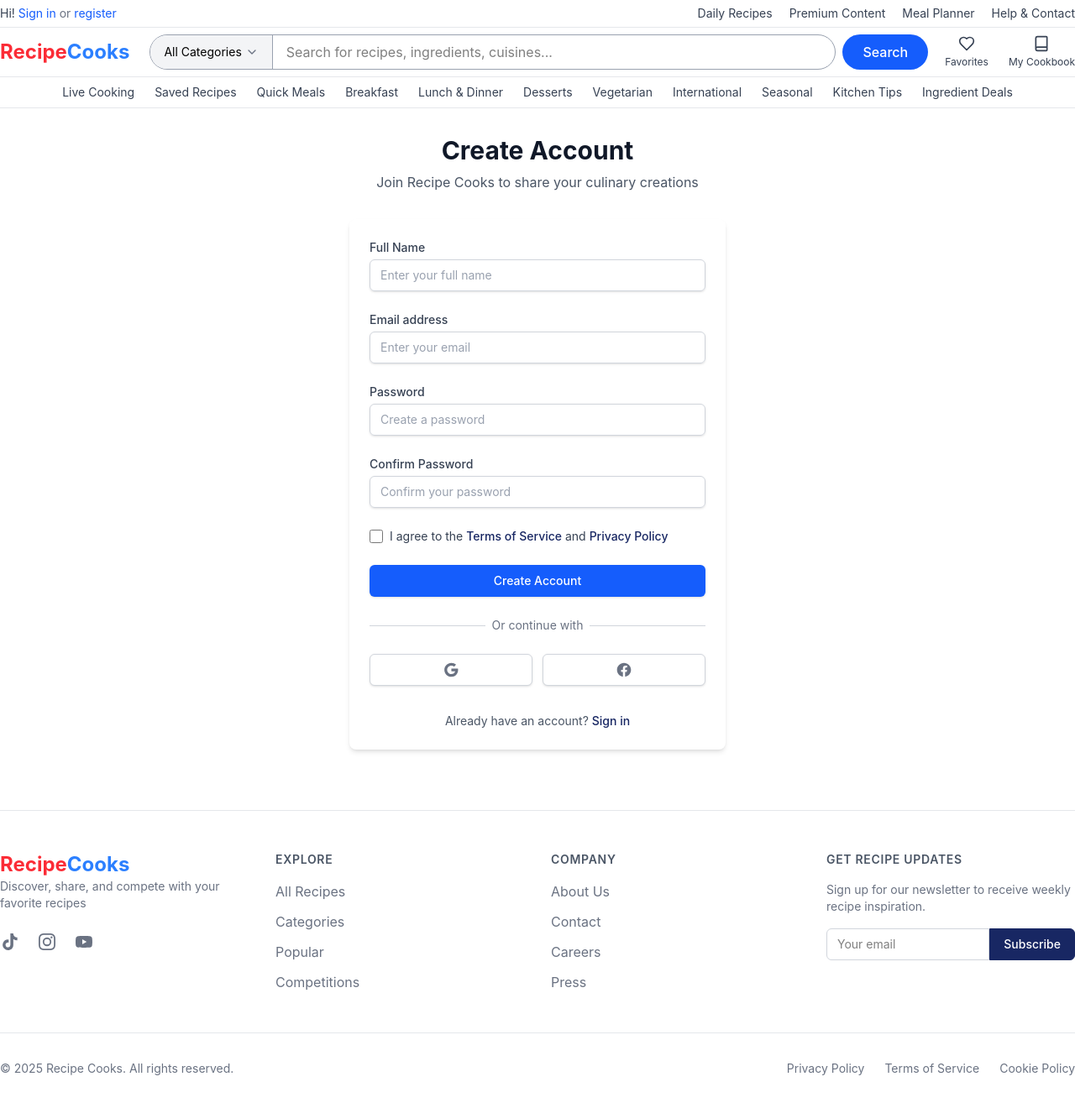
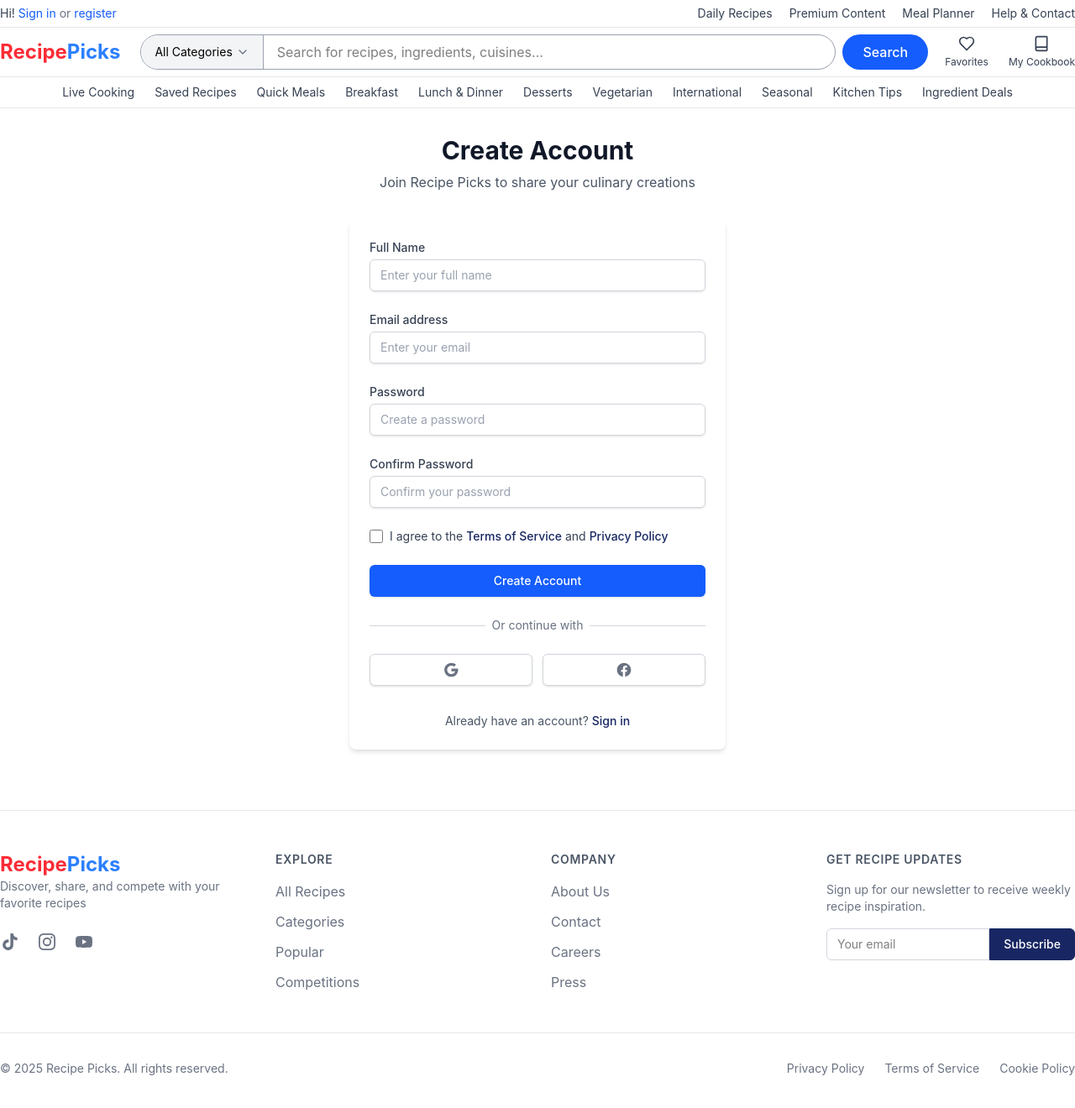
Before and after one commit to avico-global/recipe-chef, a Next.js app: page /register in a window 1280 px wide. Shown: the top 1320 px of the page at 84% size. Built offline with nearby package versions, Linux system fonts and the light colour scheme.

Commit message:
update logo

```diff
--- a/components/Footer.jsx
+++ b/components/Footer.jsx
@@ -13,7 +13,7 @@ const Footer = () => {
             <Link href="/" className="flex-shrink-0 flex items-center mr-6">
               <span className="text-2xl font-bold">
                 <span className="text-red-500">Recipe</span>
-                <span className="text-blue-500">Cooks</span>
+                <span className="text-blue-500">Picks</span>
               </span>
             </Link>
             <p className="text-sm text-gray-500 mb-6">
@@ -189,7 +189,7 @@ const Footer = () => {
         <div className="mt-12 pt-8 border-t border-gray-200">
           <div className="flex flex-col md:flex-row md:justify-between md:items-center">
             <p className="text-sm text-gray-500">
-              &copy; {new Date().getFullYear()} Recipe Cooks. All rights
+              &copy; {new Date().getFullYear()} Recipe Picks. All rights
               reserved.
             </p>
             <div className="mt-4 md:mt-0 flex space-x-6">
--- a/components/Navbar.jsx
+++ b/components/Navbar.jsx
@@ -106,7 +106,7 @@ const Navbar = () => {
           <Link href="/" className="flex-shrink-0 flex items-center mr-6">
             <span className="text-2xl font-bold">
               <span className="text-red-500">Recipe</span>
-              <span className="text-blue-500">Cooks</span>
+              <span className="text-blue-500">Picks</span>
             </span>
           </Link>
 
--- a/pages/index.jsx
+++ b/pages/index.jsx
@@ -12,10 +12,10 @@ export default function Home() {
     <div>
       {/* Head */}
       <Head>
-        <title>Recipe Cooks - Discover and Share Delicious Recipes</title>
+        <title>Recipe Picks - Discover and Share Delicious Recipes</title>
         <meta
           name="description"
-          content="Discover, share, and compete with delicious recipes on Recipe Cooks"
+          content="Discover, share, and compete with delicious recipes on Recipe Picks"
         />
         <link rel="icon" href="/favicon.ico" />
       </Head>
--- a/pages/recipes/[id].jsx
+++ b/pages/recipes/[id].jsx
@@ -168,7 +168,7 @@ export default function RecipeDetail() {
   return (
     <>
       <Head>
-        <title>{recipe.title} - Recipe Cooks</title>
+        <title>{recipe.title} - Recipe Picks</title>
         <meta name="description" content={recipe.description} />
       </Head>
 
--- a/pages/recipes/index.jsx
+++ b/pages/recipes/index.jsx
@@ -343,8 +343,8 @@ export default function RecipesList({ cuisineTypeFromPath }) {
       <Head>
         <title>
           {cuisineTypeFromPath
-            ? `${cuisineTypeFromPath} Recipes -  Recipe Cooks`
-            : "Browse Recipes - Recipe Cooks"}
+            ? `${cuisineTypeFromPath} Recipes -  Recipe Picks`
+            : "Browse Recipes - Recipe Picks"}
         </title>
         <meta
           name="description"
--- a/pages/register.jsx
+++ b/pages/register.jsx
@@ -68,10 +68,10 @@ export default function Register() {
   return (
     <div>
       <Head>
-        <title>Create Account - Recipe Cooks</title>
+        <title>Create Account - Recipe Picks</title>
         <meta
           name="description"
-          content="Create your Recipe Cooks account to start sharing and discovering delicious recipes"
+          content="Create your Recipe Picks account to start sharing and discovering delicious recipes"
         />
         <link rel="icon" href="/favicon.ico" />
       </Head>
@@ -82,7 +82,7 @@ export default function Register() {
           <div className="text-center mb-8">
             <h1 className="text-3xl font-bold text-gray-900">Create Account</h1>
             <p className="mt-2 text-gray-600">
-              Join Recipe Cooks to share your culinary creations
+              Join Recipe Picks to share your culinary creations
             </p>
           </div>
 
--- a/pages/shorts/[id].jsx
+++ b/pages/shorts/[id].jsx
@@ -180,7 +180,7 @@ export default function ShortDetail() {
   return (
     <>
       <Head>
-        <title>{currentShort.title} - Recipe Cooks Shorts</title>
+        <title>{currentShort.title} - Recipe Picks Shorts</title>
         <meta name="description" content={currentShort.title} />
       </Head>
       <Navbar />
--- a/pages/shorts/index.jsx
+++ b/pages/shorts/index.jsx
@@ -149,7 +149,7 @@ export default function ShortsPage() {
   return (
     <>
       <Head>
-        <title>Shorts - Recipe Cooks</title>
+        <title>Shorts - Recipe Picks</title>
         <meta
           name="description"
           content="Quick recipe videos and cooking tips"
```
